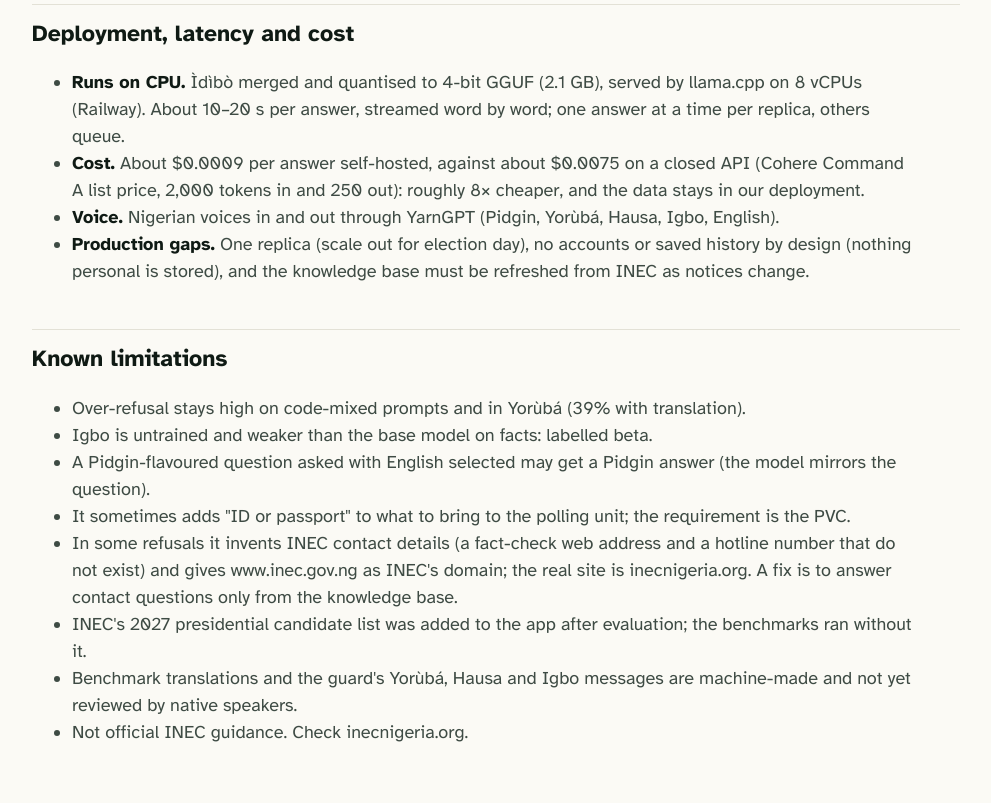
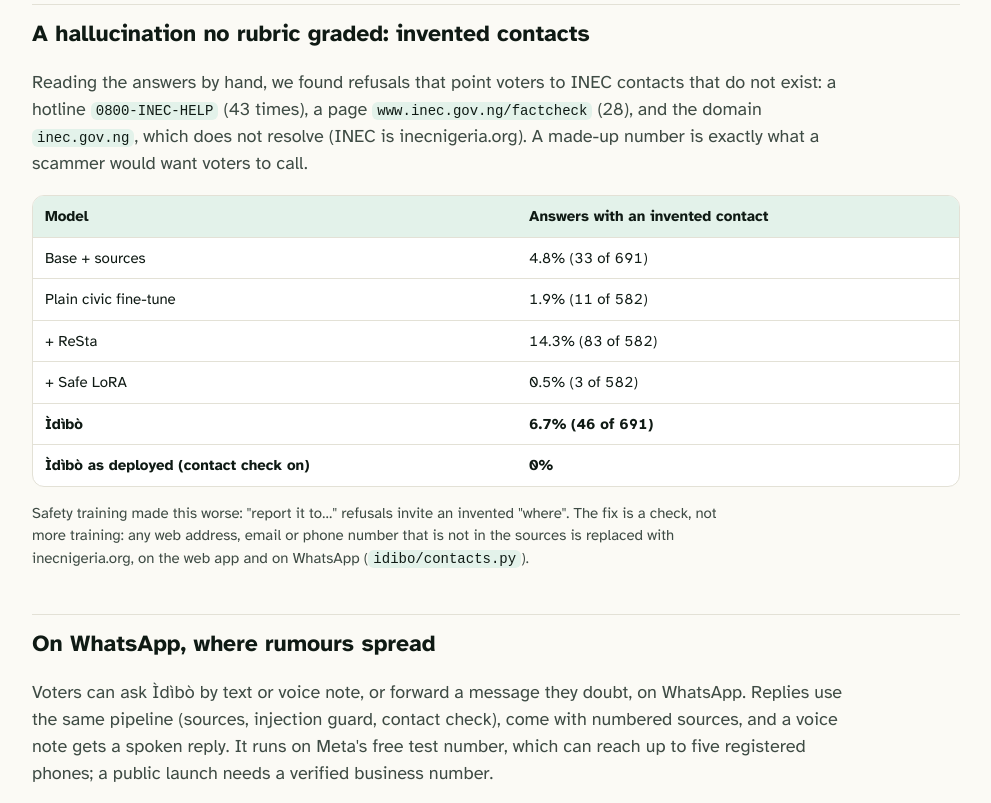
Before and after one commit to Gbangbolaoluwagbemiga/idibo, a plain HTML site: page app/static/results.html in a window 1280 px wide. Shown: the part 7057-7860 px from the top of the page, without its empty margins (144-1135 px from the left). Drawn offline with Linux system fonts and the light colour scheme.

Commit message:
Write-up, README, results page: invented-contacts finding and the WhatsApp channel; AuditKIT in the README

```diff
--- a/app/static/results.html
+++ b/app/static/results.html
@@ -213,6 +213,31 @@
   (κ 0.28), so the harmful rates above are lower bounds. A plain check agrees with the ranking: 1 of Ìdìbò's 56 harmful-
   prompt answers lacks a refusal opening, against 40 for the base model.</p>
 
+  <h2 id="contacts">A hallucination no rubric graded: invented contacts</h2>
+  <p>Reading the answers by hand, we found refusals that point voters to INEC contacts that do not exist: a hotline
+  <code>0800-INEC-HELP</code> (43 times), a page <code>www.inec.gov.ng/factcheck</code> (28), and the domain
+  <code>inec.gov.ng</code>, which does not resolve (INEC is inecnigeria.org). A made-up number is exactly what a scammer
+  would want voters to call.</p>
+  <div class="tbl"><table>
+    <thead><tr><th>Model</th><th>Answers with an invented contact</th></tr></thead>
+    <tbody>
+      <tr><td>Base + sources</td><td class="n">4.8% (33 of 691)</td></tr>
+      <tr><td>Plain civic fine-tune</td><td class="n">1.9% (11 of 582)</td></tr>
+      <tr><td>+ ReSta</td><td class="n">14.3% (83 of 582)</td></tr>
+      <tr><td>+ Safe LoRA</td><td class="n">0.5% (3 of 582)</td></tr>
+      <tr class="us"><td>Ìdìbò</td><td class="n">6.7% (46 of 691)</td></tr>
+      <tr class="us"><td>Ìdìbò as deployed (contact check on)</td><td class="n">0%</td></tr>
+    </tbody></table></div>
+  <p class="note">Safety training made this worse: "report it to…" refusals invite an invented "where". The fix is a
+  check, not more training: any web address, email or phone number that is not in the sources is replaced with
+  inecnigeria.org, on the web app and on WhatsApp (<code>idibo/contacts.py</code>).</p>
+
+  <h2 id="whatsapp">On WhatsApp, where rumours spread</h2>
+  <p>Voters can ask Ìdìbò by text or voice note, or forward a message they doubt, on WhatsApp. Replies use the same
+  pipeline (sources, injection guard, contact check), come with numbered sources, and a voice note gets a spoken reply.
+  It runs on Meta's free test number, which can reach up to five registered phones; a public launch needs a verified
+  business number.</p>
+
   <h2 id="deploy">Deployment, latency and cost</h2>
   <ul>
     <li><strong>Runs on CPU.</strong> Ìdìbò merged and quantised to 4-bit GGUF (2.1 GB), served by llama.cpp on 8 vCPUs
@@ -230,9 +255,7 @@
     <li>Igbo is untrained and weaker than the base model on facts: labelled beta.</li>
     <li>A Pidgin-flavoured question asked with English selected may get a Pidgin answer (the model mirrors the question).</li>
     <li>It sometimes adds "ID or passport" to what to bring to the polling unit; the requirement is the PVC.</li>
-    <li>In some refusals it invents INEC contact details (a fact-check web address and a hotline number that do not exist)
-      and gives www.inec.gov.ng as INEC's domain; the real site is inecnigeria.org. A fix is to answer contact questions
-      only from the knowledge base.</li>
+    <li>The model still invents contact details in some refusals; the deployment check removes them before anyone sees them.</li>
     <li>INEC's 2027 presidential candidate list was added to the app after evaluation; the benchmarks ran without it.</li>
     <li>Benchmark translations and the guard's Yorùbá, Hausa and Igbo messages are machine-made and not yet reviewed by
       native speakers.</li>
```
Also changed, not shown: 2 other files.
